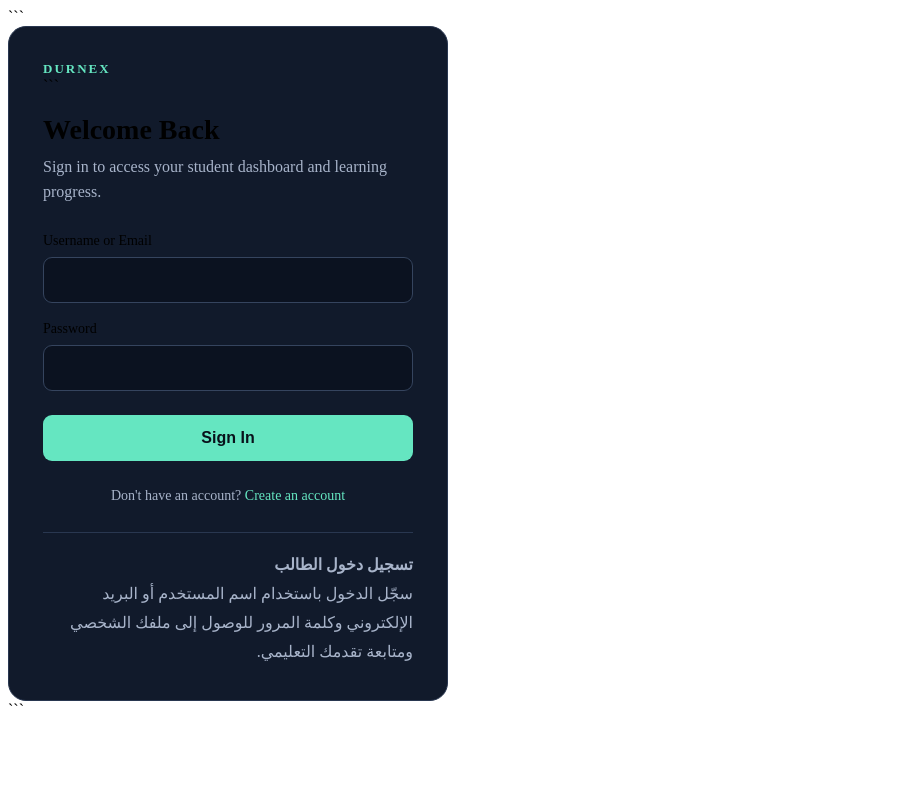
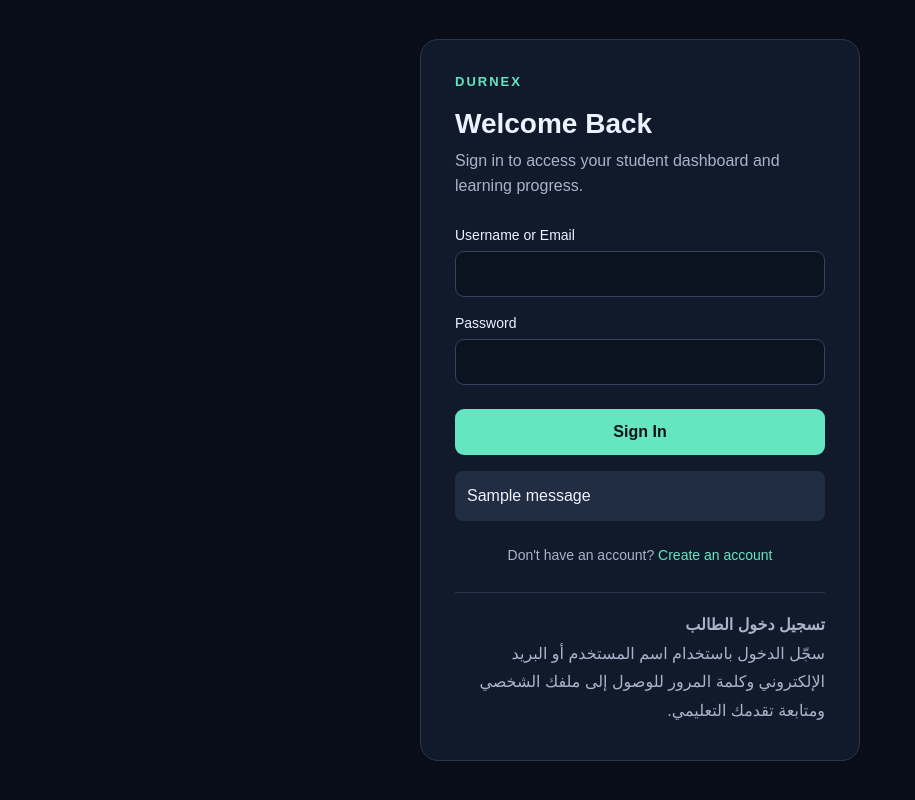
Before and after one commit to tofemohmed/DURNEX, a Flask app: page /login in a window 1280 px wide. Shown: the whole page, without its empty margins (0-915 px from the left). Run offline with Flask 3, Linux system fonts and the light colour scheme; one stand-in notice (Sample message) is shown; parts of the project's set-up code (start-up, migrations or seed data) failed here and were passed over; some libraries are stand-ins or nearby versions.

Commit message:
Fix login error messages

````diff
--- a/templates/login.html
+++ b/templates/login.html
@@ -8,7 +8,6 @@
     <style>
         * { box-sizing: border-box; }
 
-```
     body {
         margin: 0;
         min-height: 100vh;
@@ -107,14 +106,12 @@
         line-height: 1.8;
     }
 </style>
-```
 
 </head>
 <body>
     <main class="card">
         <div class="brand">DURNEX</div>
 
-```
     <h1>Welcome Back</h1>
     <p class="subtitle">
         Sign in to access your student dashboard and learning progress.
@@ -143,6 +140,12 @@
         <button type="submit">Sign In</button>
     </form>
 
+    {% with messages = get_flashed_messages(with_categories=true) %}
+        {% for category, message in messages %}
+            <div class="message">{{ message }}</div>
+        {% endfor %}
+    {% endwith %}
+
     <div class="links">
         Don't have an account?
         <a href="/register">Create an account</a>
@@ -154,7 +157,6 @@
         للوصول إلى ملفك الشخصي ومتابعة تقدمك التعليمي.
     </div>
 </main>
-```
 
 </body>
 </html>
````
